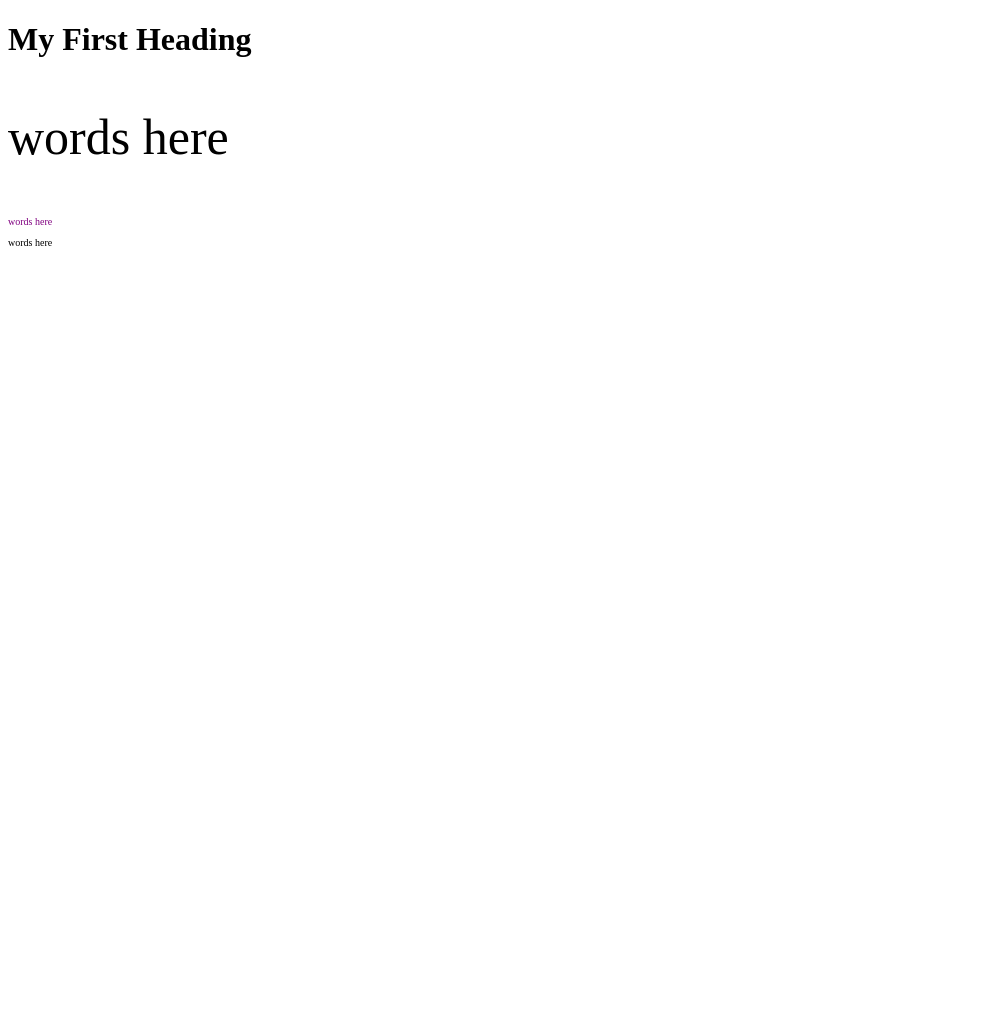
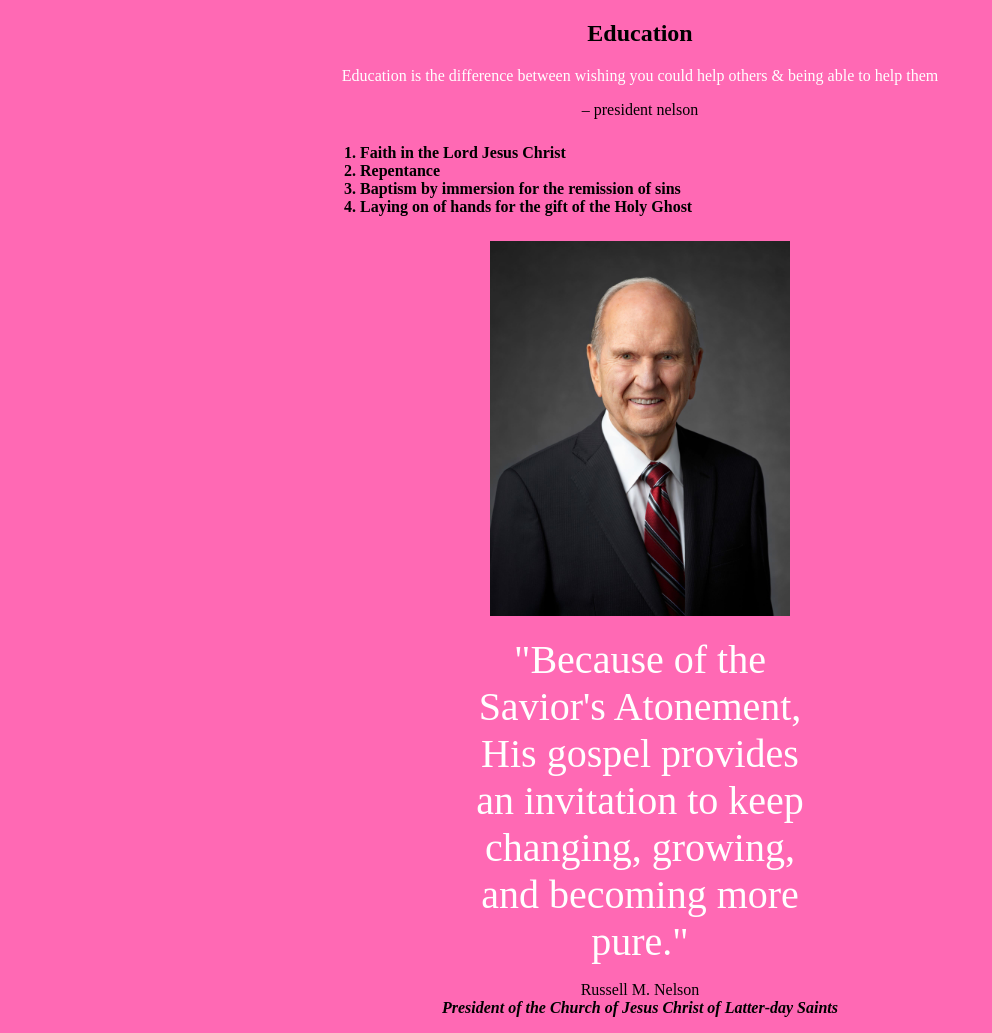
Before and after one commit to HyrumB/wdd-130, a plain HTML site: page demo/index.html in a window 1280 px wide. Shown: the whole page, without its empty margins (0-992 px from the left). Before the commit the page ends 800 px from the top, so only its background shows below. Drawn offline with Linux system fonts and the light colour scheme.

Commit message:
Added css ad mor html

```diff
--- a/WWR/css/styles.css
+++ b/WWR/css/styles.css
@@ -1,2 +1,119 @@
 :root
-background-color: black;
+/*background-color: green; */
+
+#content {
+    max-width: 1600px;
+    margin: 0 auto;
+}
+
+#background {
+    height: 725px;
+    background-color: #427651;
+}
+
+.icon {
+    width: 80px;
+}
+
+.logo {
+    width: 80px;
+}
+
+nav a {
+    text-align: center;
+    color: #fcfbfb;
+    text-decoration: none;
+}
+
+nav a:hover {
+    background-color: #51B867;
+}
+
+footer h3 a:hover {
+    text-decoration: underline;
+}
+
+.home-title {
+    color: #51B867;
+}
+
+h4 {
+    color: #427651;
+}
+
+h2 {
+    color: #51B867;
+}
+
+body {
+    background-color: #121216;
+}
+
+header {
+    background-color: #F55A00;
+}
+
+footer {
+    background-color: #F55A00;
+}
+
+footer h3 {
+    color: #fcfbfb;
+    text-decoration: underline;
+}
+
+footer a {
+    color: #fcfbfb;
+    text-decoration: none;
+}
+
+footer a:hover {
+    background-color: #427651;
+    color: #fcfbfb;
+}
+
+.book,
+.submit {
+    background-color: #51B867;
+    color: #fcfbfb;
+    text-decoration: none;
+}
+
+.book:hover,
+.submit:hover {
+    background-color: #fcfbfb;
+    color: #51B867;
+}
+
+.msg {
+    background-color: #F55A00;
+}
+
+.msg h2 {
+    color: #fcfbfb;
+}
+
+.msg p {
+    color: #fcfbfb;
+}
+
+#hero-msg h1 {
+    text-align: center;
+    color: #51B867;
+}
+
+#hero-msg h4 {
+    text-align: center;
+}
+
+#hero-img {
+    width: 100%;
+}
+
+.button-box {
+    text-align: center;
+}
+
+main section {
+    text-align: center;
+}
--- a/demo/CSS/style.css
+++ b/demo/CSS/style.css
@@ -1,16 +1,45 @@
     /* yoo im a CSS comment */
-    body{
-        font-family: 'Press Start 2P', cursive, mono, ;
+    h1 {
+        color: black;
+    }
+
+    h1:hover {
+        color: white;
     }
 
     p {
-        font-size: 50px ;
+        color: white;
     }
 
-    .purple{
-        color:purple
+    body {
+        background-color: hotpink;
     }
 
-    #fine-print{
-        font-size:10px ;
+    #quote2{
+
+        margin: 0 auto;
+        font-size: 40px;
+        max-width: 350px;
     }
+
+    article {
+        text-align: center;
+    }
+
+    article ol {
+        margin: 25px auto;
+        max-width: 600px;
+        text-align: left;
+        font-weight: bold;
+    }
+
+    article img {
+        max-width: 300px;
+        height: auto;
+    }
+
+    figcaption cite {
+        display: block;
+        color:black;
+        font-weight: bolder;
+    }
--- a/demo/index.html
+++ b/demo/index.html
@@ -1,10 +1,13 @@
 <!DOCTYPE html>
 <html>
+
 <head>
-        <title> demoman</title>
+    <title> flyer </title>
     <link rel="preconnect" href="https://fonts.googleapis.com">
     <link rel="preconnect" href="https://fonts.gstatic.com" crossorigin>
     <link href="https://fonts.googleapis.com/css2?family=Press+Start+2P&display=swap" rel="stylesheet">
+    <link type="text/css" rel="stylesheet" href="./CSS/style.css" />
+    <!--rel = relavence herf = html refrence-->
     <!--<style>
             /* yoo im a CSS comment */
         p {
@@ -16,16 +19,45 @@
         #fine-print{
             font-size:10px ;
         }
-        </style> -->
-        <link type="text/css" rel="stylesheet" href="./CSS/style.css" />
-        <!--rel = relavence herf = html refrence-->
+    </style>-->
+
 </head>
+
 <body>
+    <article>
+        <h1>Education</h1>
+        <!-- you dont need to use figure block qotes can be all alone -->
+        <figure>
+            <blockquote>
+                <p> Education is the difference between wishing you could help others & being able to help them </p>
+            </blockquote>
+            <!-- html entity example -->
+            <figcaption>&ndash; president nelson</figcaption>
 
-        <h1>My First Heading</h1>
-        <p>words here</p>
-        <p class="purple" id="fine-print">words here</p>
+        </figure>
+
+        <ol>
+            <li> Faith in the Lord Jesus Christ </li>
+            <li> Repentance </li>
+            <li> Baptism by immersion for the remission of sins </li>
+            <li> Laying on of hands for the gift of the Holy Ghost </li>
+        </ol>
+
+        <img src="./demo_img/russell_nelson_official_portrait_2018.jpeg" alt="president nelson">
+
+        <figure>
+            <blockquote>
+                <p id="quote2"> "Because of the Savior's Atonement, His gospel provides an invitation to keep changing, growing, and
+                    becoming more pure." </p>
+            </blockquote>
+            <!-- html entity example -->
+            <figcaption> Russell M. Nelson
+                <cite> President of the Church of Jesus Christ of Latter-day Saints </cite>
+            </figcaption>
+
+        </figure>
         <!-- yoooo im an html comment-->
-        <p id="fine-print">words here</p>
+    </article>
 </body>
+
 </html>
```
Also changed, not shown: WWR/index.html (+26 -16 lines), demo/imgdemo.html (added, +61 -0 lines), demo/demo_img/russell_nelson_official_portrait_2018.jpeg (added). Lines whose indentation alone changed are shown as unchanged.
